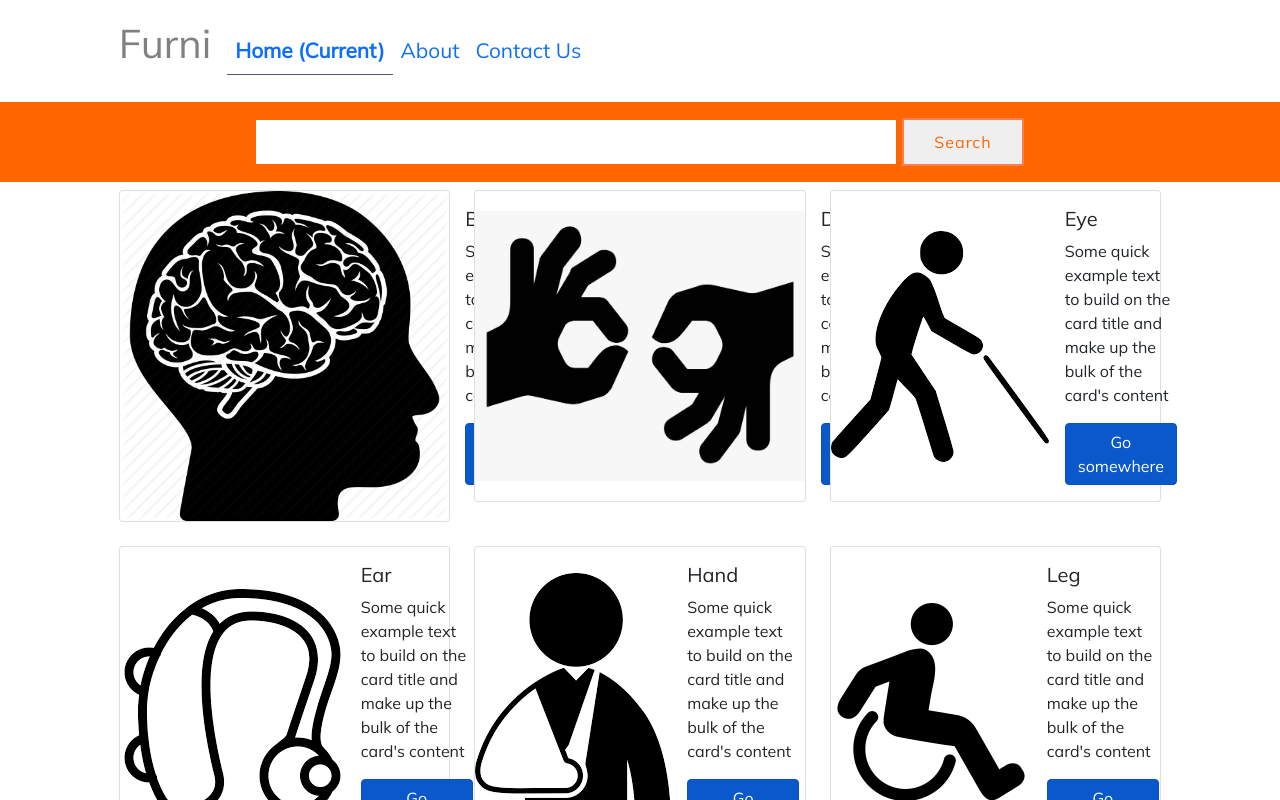
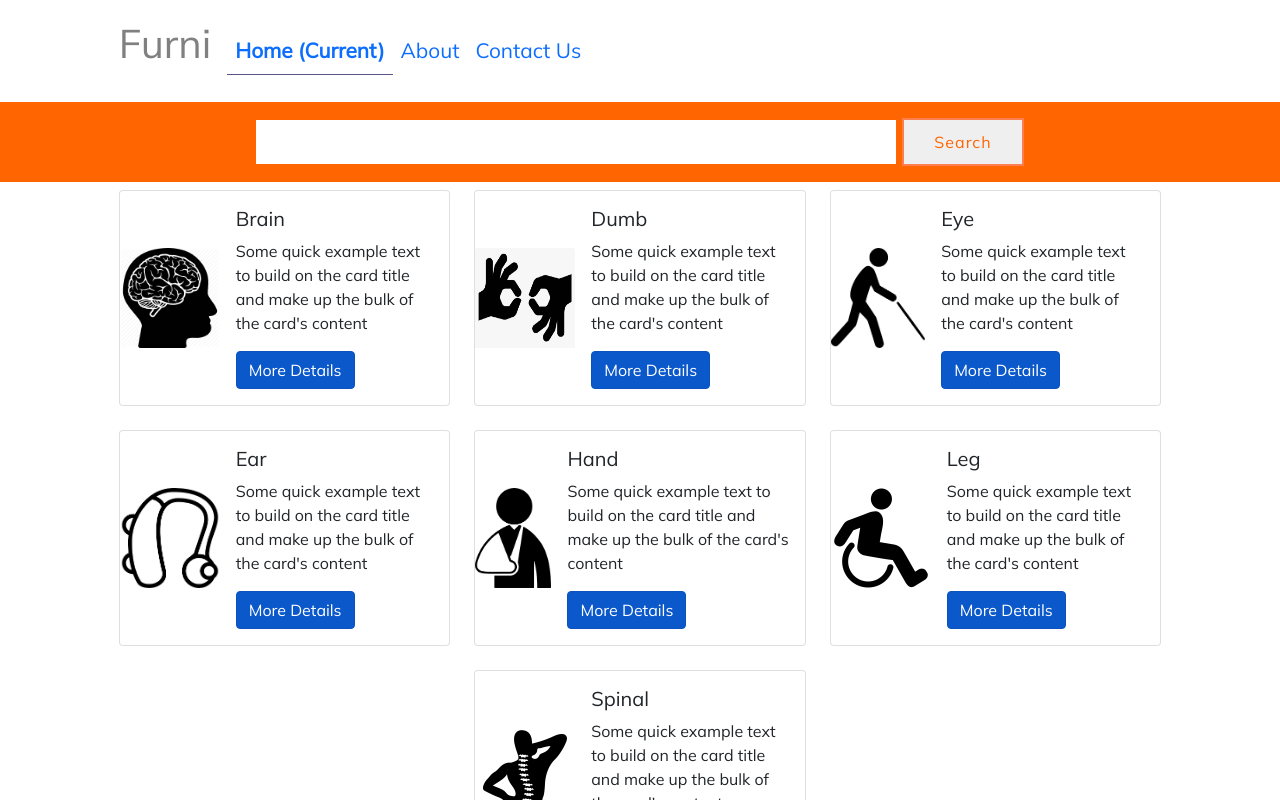
Before and after one commit to Furni-for-all/Furni-web, a React (Create React App) app: page / in a window 1280 px wide. Shown: the top 800 px of the page. Built offline with nearby package versions, Linux system fonts and the light colour scheme.

Commit message:
width height set

```diff
--- a/package.json
+++ b/package.json
@@ -3,6 +3,7 @@
   "version": "0.1.0",
   "private": true,
   "dependencies": {
+    "@react-navigation/native": "^5.7.3",
     "@testing-library/jest-dom": "^4.2.4",
     "@testing-library/react": "^9.3.2",
     "@testing-library/user-event": "^7.1.2",
--- a/src/components/Home/Card.jsx
+++ b/src/components/Home/Card.jsx
@@ -4,14 +4,17 @@ import './Home.css'
 import { NavLink } from "react-router-dom";
 const Card = (props) =>{
 
+  const onClickHandler = () => {
+    console.log("clicked")
+  }
   return(
         <div className="col-md-4 col-10 mx-auto">
           <div className="card ">
-              <img className="living_room" src={props.imgsrc} className="card-img-top" alt={props.imgsrc}/>
+            <img src={props.imgsrc} className="card-img-top" alt={props.imgsrc}/>
             <div className="card-body">
               <h5 className="card-title font-weight-bold">{props.title}</h5>
               <p className="card-text">{props.body}</p>
-                   <NavLink to="" className="btn btn-primary">Go somewhere</NavLink>
+              <NavLink to="" className="btn btn-primary" onClick={onClickHandler}>More Details</NavLink>
             </div>
           </div>
         </div>
--- a/src/components/Home/Home.css
+++ b/src/components/Home/Home.css
@@ -59,3 +59,13 @@
   .card {
     flex-direction: row;
   }
+
+.card_img img {
+  width: 100px;
+  height: 100px;
+}
+
+.card-img-top {
+  width: 100px;
+  height: 100px;
+}
```
Also changed, not shown: 1 other file (tests, documents, lock files or other folders). Lines whose indentation alone changed are shown as unchanged.
